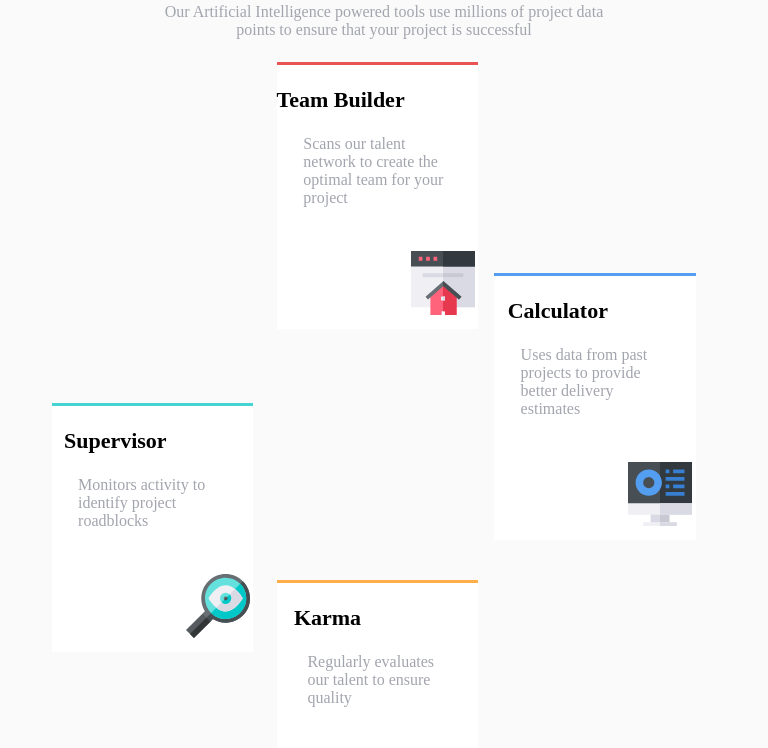
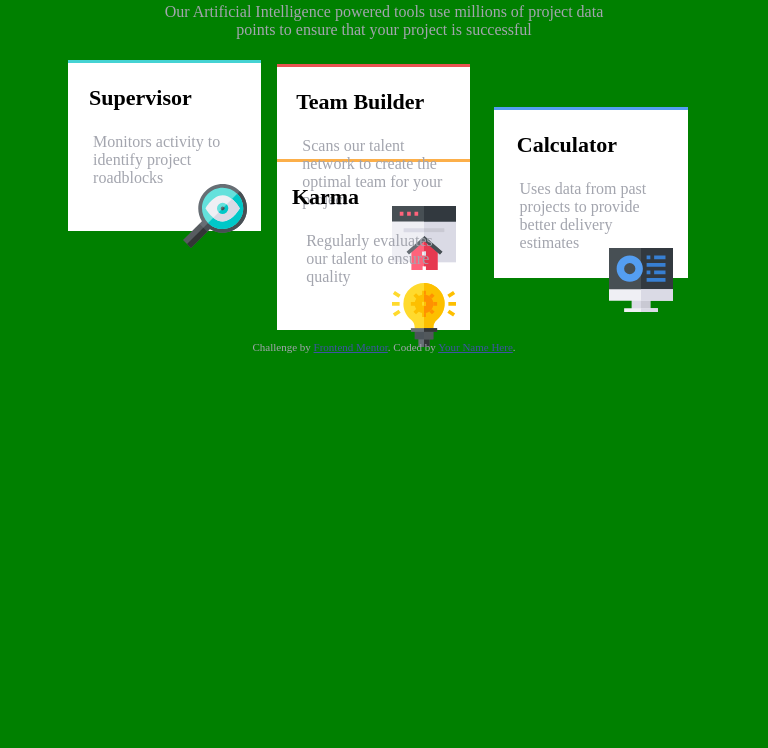
Before and after one commit to Calvinoea/four-card-feature-section-challenge, a plain HTML site: page index.html in a window 768 px wide. Shown: the part 128-876 px from the top of the page. After the commit the page ends 800 px from the top, so only its background shows below. Drawn offline with Linux system fonts and the light colour scheme.

Commit message:
Changes made for responsiveness

```diff
--- a/style.css
+++ b/style.css
@@ -92,3 +92,43 @@ p {
     margin-left: 67%;
     border-top: solid hsl(212, 86%, 64%);
 }
+
+.blue .card-heading,
+.green .card-heading {
+    margin-left: -49%;
+}
+
+@media only screen and (min-width:768px) and (max-width: 768px) and (max-height:1024px) {
+    body {
+        background-color: green;
+    }
+    .card {
+        width: 24%;
+        text-align: center;
+        height: 21vh;
+        background: white;
+    }
+    .blue .card-heading,
+    .green .card-heading {
+        margin-left: -25%;
+    }
+    .red .card-heading {
+        margin-left: -14%;
+    }
+    .red {
+        margin-top: 5%;
+        margin-bottom: -16%;
+    }
+    .green {
+        margin-top: -27%;
+        margin-left: 14%;
+    }
+    .yellow {
+        margin-top: -9%;
+    }
+    .card img {
+        margin-left: 52%;
+        margin-top: -10%;
+        padding-bottom: 5%;
+    }
+}
```
Also changed, not shown: index.html (line endings or trailing spaces).
